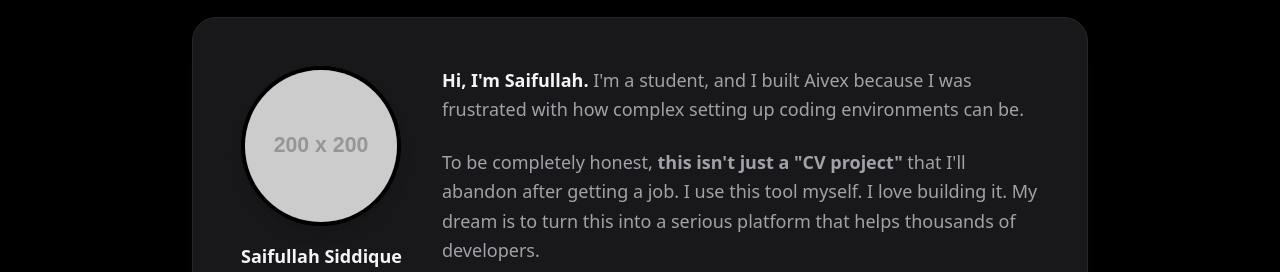
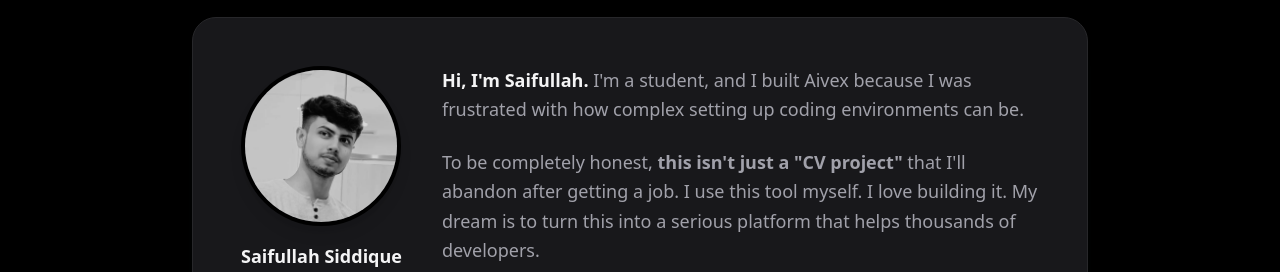
Before and after one commit to siddiqui-saifullah/Aivex, a React (Vite) app in the folder frontend/: page /about in a window 1280 px wide. Shown: the part 476-748 px from the top of the page. Built offline with nearby package versions, Linux system fonts and the light colour scheme; no server answers.

Commit message:
added developer image

```diff
--- a/frontend/src/screens/About.jsx
+++ b/frontend/src/screens/About.jsx
@@ -7,6 +7,7 @@ import {
   Code,
   Terminal,
 } from "lucide-react";
+import DevloperImage from "../assets/saifullahsiddique.webp";
 import PublicHeader from "../components/PublicHeader";
 import Footer from "../components/Footer";
 
@@ -39,14 +40,12 @@ const About = () => {
       <section className="py-16 px-6">
         <div className="max-w-4xl mx-auto bg-[var(--bg-surface)] border border-[var(--border-color)] rounded-3xl p-8 md:p-12 shadow-xl shadow-teal-900/5">
           <div className="flex flex-col md:flex-row gap-10 items-start">
-            {/* Profile Image */}
+            {/* Developer Image */}
             <div className="shrink-0 mx-auto md:mx-0">
               <div className="w-32 h-32 md:w-40 md:h-40 rounded-full border-4 border-[var(--bg-main)] shadow-lg overflow-hidden bg-zinc-800">
-                {/* REPLACE WITH YOUR IMAGE LATER.
-                   For now, it's a placeholder.
-                */}
+                {/* Developer Image */}
                 <img
-                  src="https://via.placeholder.com/200?text=Saifullah"
+                  src={DevloperImage}
                   alt="Saifullah Siddique"
                   className="w-full h-full object-cover grayscale hover:grayscale-0 transition-all duration-500"
                 />
```
